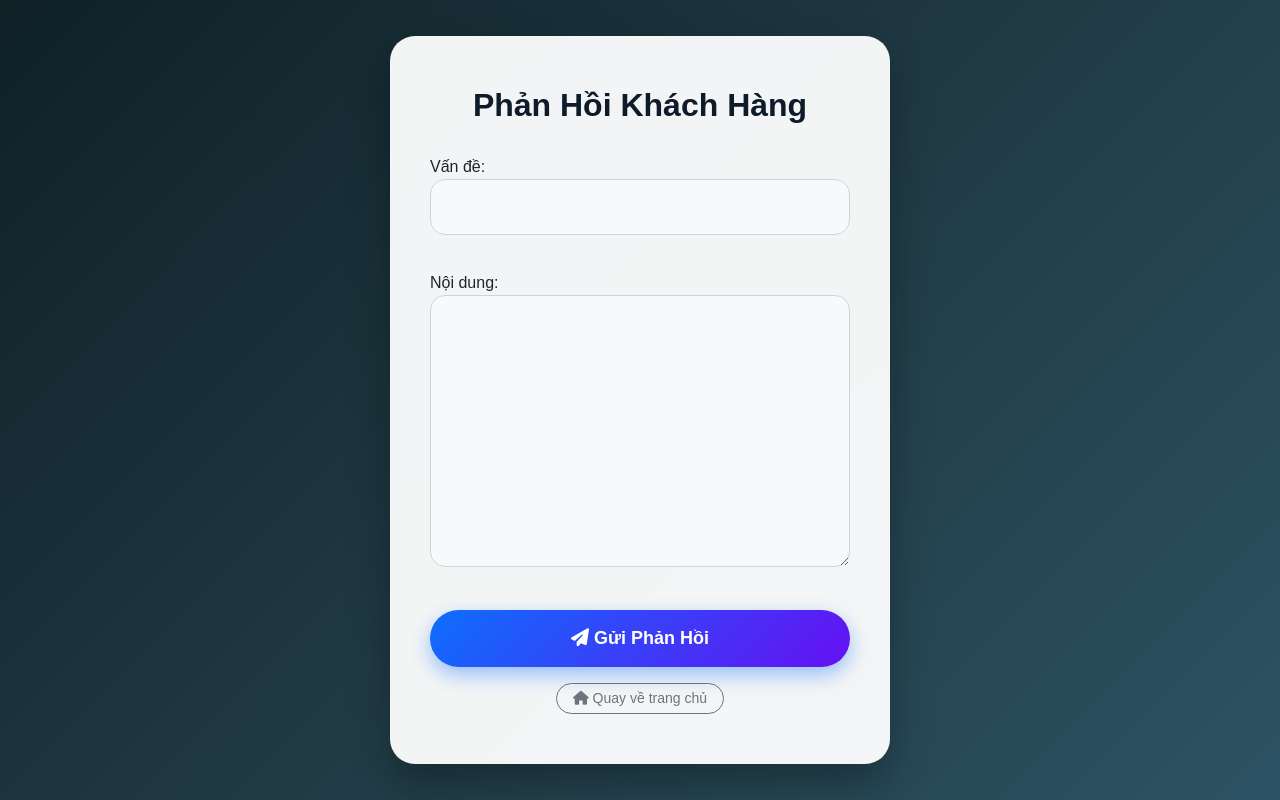
After one commit to phuc05112005/PythonWeb, a Django app: page /send-mailtrap/ in a window 1280 px wide. The commit adds this page. Run offline with Django 5.2, Linux system fonts and the light colour scheme.

Commit message:
update mailtrap

```diff
--- /dev/null
+++ b/home/Templates/send_mailtrap.html
@@ -0,0 +1,133 @@
+{% load static %}
+<!DOCTYPE html>
+<html lang="vi">
+<head>
+    <meta charset="UTF-8">
+    <title>Phản Hồi Khách Hàng</title>
+
+    <!-- Bootstrap & FontAwesome -->
+    <link href="https://cdn.jsdelivr.net/npm/bootstrap@5.3.2/dist/css/bootstrap.min.css" rel="stylesheet">
+    <link href="https://cdnjs.cloudflare.com/ajax/libs/font-awesome/6.5.0/css/all.min.css" rel="stylesheet">
+
+    <style>
+        body {
+            background: linear-gradient(135deg, #0f2027, #203a43, #2c5364);
+            min-height: 100vh;
+            display: flex;
+            justify-content: center;
+            align-items: center;
+            font-family: 'Poppins', sans-serif;
+        }
+
+        .mail-form {
+            background: rgba(255,255,255,0.95);
+            backdrop-filter: blur(10px);
+            padding: 50px 40px;
+            border-radius: 25px;
+            max-width: 500px;
+            width: 100%;
+            box-shadow: 0 20px 40px rgba(0,0,0,0.3);
+            position: relative;
+        }
+
+        .mail-form h1 {
+            font-size: 32px;
+            font-weight: 700;
+            text-align: center;
+            color: #0d1b2a;
+            margin-bottom: 30px;
+        }
+
+        /* input + textarea mặc định đẹp */
+        .mail-form input[type="text"],
+        .mail-form textarea {
+            width: 100%;
+            padding: 15px 20px;
+            margin-bottom: 20px;
+            border-radius: 15px;
+            border: 1px solid #ced4da;
+            font-size: 16px;
+            transition: all 0.3s;
+            background: #f7f9fc;
+            color: #0d1b2a;
+        }
+
+        .mail-form input[type="text"]:focus,
+        .mail-form textarea:focus {
+            border-color: #0d6efd;
+            box-shadow: 0 0 15px rgba(13,110,253,0.3);
+            outline: none;
+        }
+
+        .mail-form button {
+            width: 100%;
+            background: linear-gradient(135deg, #0d6efd, #6610f2);
+            color: #fff;
+            font-size: 18px;
+            font-weight: 600;
+            padding: 15px 0;
+            border: none;
+            border-radius: 50px;
+            cursor: pointer;
+            transition: all 0.4s;
+            box-shadow: 0 8px 20px rgba(13,110,253,0.4);
+        }
+
+        .mail-form button:hover {
+            transform: translateY(-3px) scale(1.02);
+            box-shadow: 0 15px 30px rgba(13,110,253,0.5);
+        }
+
+        .message {
+            text-align: center;
+            font-weight: 600;
+            margin-bottom: 20px;
+            font-size: 16px;
+            padding: 10px;
+            border-radius: 12px;
+        }
+
+        .message.success {
+            background: #d1e7dd;
+            color: #0f5132;
+        }
+
+        .message.error {
+            background: #f8d7da;
+            color: #842029;
+        }
+    </style>
+</head>
+<body>
+
+<div class="mail-form">
+
+    <h1>Phản Hồi Khách Hàng</h1>
+
+    <!-- Messages -->
+    {% if messages %}
+        {% for message in messages %}
+            <div class="message {% if message.tags == 'error' %}error{% else %}success{% endif %}">
+                {{ message }}
+            </div>
+        {% endfor %}
+    {% endif %}
+
+    <!-- Form -->
+    <form method="post">
+        {% csrf_token %}
+        {{ form.as_p }}
+        <button type="submit">
+            <i class="fa-solid fa-paper-plane"></i> Gửi Phản Hồi
+        </button>
+    </form>
+    <div class="text-center mt-3">
+        <a href="{% url 'home' %}" class="btn btn-outline-secondary btn-sm rounded-pill px-3">
+            <i class="fa-solid fa-house"></i> Quay về trang chủ
+        </a>
+    </div>
+</div>
+
+<script src="https://cdn.jsdelivr.net/npm/bootstrap@5.3.2/dist/js/bootstrap.bundle.min.js"></script>
+</body>
+</html>
--- /dev/null
+++ b/home/forms.py
@@ -0,0 +1,5 @@
+from django import forms
+
+class MailForm(forms.Form):
+    subject = forms.CharField(label="Vấn đề", max_length=255)
+    message = forms.CharField(label="Nội dung", widget=forms.Textarea)
--- a/home/urls.py
+++ b/home/urls.py
@@ -37,4 +37,5 @@ urlpatterns = [
     path('quantri/taikhoan/capnhat/<int:user_id>/', views.capnhatquyen, name="capnhatquyen"),
     path('map/', views.map_view, name="map"),
     path('xoataikhoan/<int:id>/', views.xoataikhoan, name='xoataikhoan'),
+    path('send-mailtrap/', views.send_mailtrap, name='send_mailtrap'),
 ]
--- a/home/views.py
+++ b/home/views.py
@@ -656,3 +656,35 @@ def xoataikhoan(request, id):
         messages.success(request, "Xóa tài khoản thành công!")
 
     return redirect('quanlytaikhoan')
+
+from django.shortcuts import render, redirect
+from django.core.mail import send_mail
+from django.contrib import messages
+from .forms import MailForm  # tạo form cho email
+
+from django.conf import settings
+
+def send_mailtrap(request):
+    if request.method == 'POST':
+        form = MailForm(request.POST)
+        if form.is_valid():
+            subject = form.cleaned_data['subject']
+            message = form.cleaned_data['message']
+
+            try:
+                send_mail(
+                    subject,
+                    message,
+                    settings.DEFAULT_FROM_EMAIL,
+                    ['phuc052005@gmail.com'],
+                    fail_silently=False
+                )
+                messages.success(request, 'Email đã gửi thành công!')
+            except Exception as e:
+                messages.error(request, f'Gửi email thất bại: {e}')
+
+            return redirect('send_mailtrap')
+    else:
+        form = MailForm()
+
+    return render(request, 'send_mailtrap.html', {'form': form})
```
Also changed, not shown: home/Templates/layout.html (+24 -0 lines), home/models.py (+4 -4 lines), home/static/hinh/cuahang/cuahang_bachai_XZrnoRt.jpg (added).
